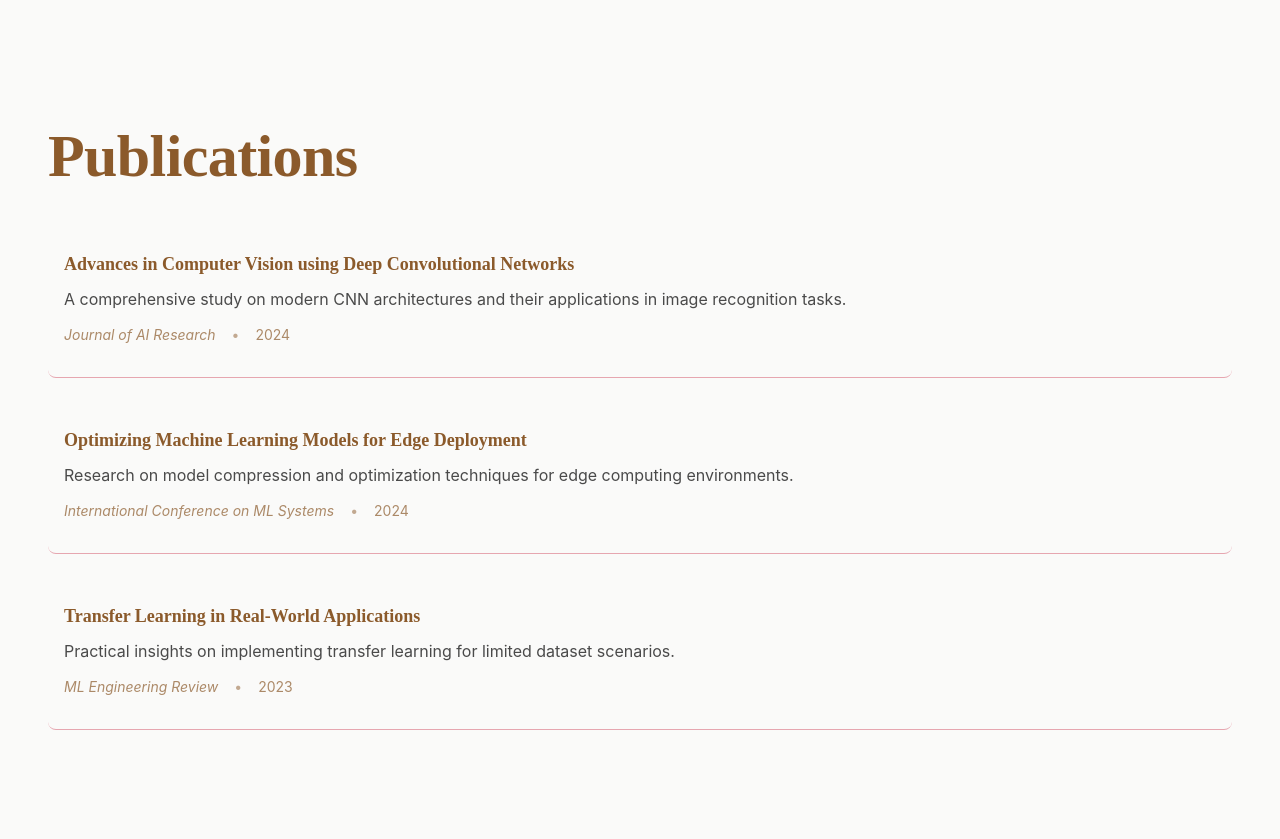
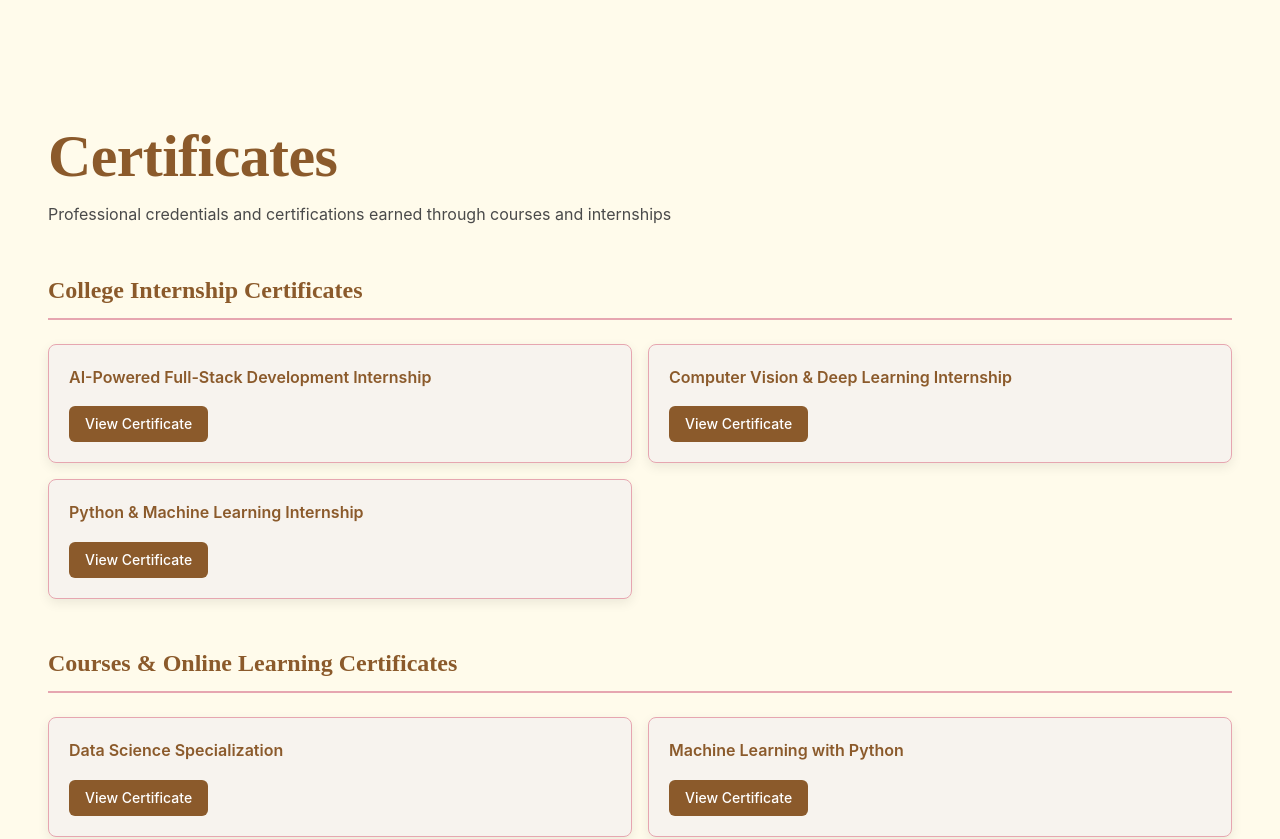
Before and after one commit to bytebyanjalii/anjalis-portfolio, a React (Vite) app: page / in a window 1280 px wide. Shown: the part 4840-5679 px from the top of the page. Built offline with nearby package versions, Linux system fonts and the light colour scheme.

Commit message:
Add Certificates section with 3 categories of certificates

```diff
--- a/src/App.jsx
+++ b/src/App.jsx
@@ -3,6 +3,7 @@ import About from './sections/About'
 import Resume from './sections/Resume'
 import Skills from './sections/Skills'
 import Projects from './sections/Projects'
+import Certificates from './sections/Certificates'
 import Publications from './sections/Publications'
 import Contact from './sections/Contact'
 
@@ -14,6 +15,7 @@ function App() {
       <Resume />
       <Skills />
       <Projects />
+      <Certificates />
       <Publications />
       <Contact />
     </div>
--- /dev/null
+++ b/src/sections/Certificates.jsx
@@ -0,0 +1,102 @@
+import SectionWrapper from '../components/SectionWrapper'
+
+export default function Certificates() {
+  const certificateGroups = [
+    {
+      category: 'College Internship Certificates',
+      certificates: [
+        {
+          title: 'AI-Powered Full-Stack Development Internship',
+          link: 'https://drive.google.com/file/d/1eVymNpYwAfKkLl9VhKj18hg9d-ERxsnK/view',
+        },
+        {
+          title: 'Computer Vision & Deep Learning Internship',
+          link: 'https://drive.google.com/file/d/1QCydGSLHrpFKFnaMk6npw59_YLXRnjVh/view',
+        },
+        {
+          title: 'Python & Machine Learning Internship',
+          link: 'https://drive.google.com/file/d/1EAHGz3Q-tkYwST_ifUM2Lg4RPSAhL6Wc/view',
+        },
+      ],
+    },
+    {
+      category: 'Courses & Online Learning Certificates',
+      certificates: [
+        {
+          title: 'Data Science Specialization',
+          link: 'https://drive.google.com/file/d/1OWIZkuHPvGH274_DPO4UW33DTucF-HA3/view',
+        },
+        {
+          title: 'Machine Learning with Python',
+          link: 'https://drive.google.com/file/d/1QVPqe_ounB86yppePXCn6KeN44aJ1wCH/view',
+        },
+      ],
+    },
+    {
+      category: 'NPTEL Certifications',
+      certificates: [
+        {
+          title: 'The Joy of Computing using Python',
+          link: 'https://drive.google.com/file/d/1kLjhTDS-Xnf24hay9Zs6kc_2Pu2x0L6F/view',
+        },
+        {
+          title: 'Introduction to Data Science',
+          link: 'https://drive.google.com/file/d/1tOpPyDF5kzrnRiHT1DmWX9Jp6fKxaApn/view',
+        },
+      ],
+    },
+  ]
+
+  return (
+    <SectionWrapper style={{ backgroundColor: '#F7F3EE' }}>
+      <h2 className="text-5xl md:text-6xl font-black mb-4" style={{ fontFamily: "'Abril Fatface', serif", color: '#8B5A2B' }}>
+        Certificates
+      </h2>
+      <p className="mb-12 text-base" style={{ color: '#4a4a4a' }}>
+        Professional credentials and certifications earned through courses and internships
+      </p>
+
+      {/* Certificate Groups */}
+      <div className="space-y-12">
+        {certificateGroups.map((group, groupIdx) => (
+          <div key={groupIdx}>
+            <h3
+              className="text-2xl font-bold mb-6 pb-3 border-b-2"
+              style={{ fontFamily: "'Playfair Display', serif", color: '#8B5A2B', borderColor: '#E6A6B0' }}
+            >
+              {group.category}
+            </h3>
+
+            {/* Certificate Cards Grid */}
+            <div className="grid grid-cols-1 md:grid-cols-2 gap-4">
+              {group.certificates.map((cert, certIdx) => (
+                <div
+                  key={certIdx}
+                  className="p-5 rounded-lg soft-shadow transition-smooth hover-lift"
+                  style={{ backgroundColor: '#F7F3EE', border: '1px solid #E6A6B0' }}
+                >
+                  <h4 className="font-semibold mb-4" style={{ fontFamily: "'Inter', sans-serif", color: '#8B5A2B' }}>
+                    {cert.title}
+                  </h4>
+
+                  {/* View Certificate Button */}
+                  <a
+                    href={cert.link}
+                    target="_blank"
+                    rel="noopener noreferrer"
+                    className="inline-block px-4 py-2 rounded-md text-sm font-medium transition-smooth"
+                    style={{ backgroundColor: '#8B5A2B', color: 'white' }}
+                    onMouseOver={(e) => (e.target.style.opacity = '0.85')}
+                    onMouseOut={(e) => (e.target.style.opacity = '1')}
+                  >
+                    View Certificate
+                  </a>
+                </div>
+              ))}
+            </div>
+          </div>
+        ))}
+      </div>
+    </SectionWrapper>
+  )
+}
```
